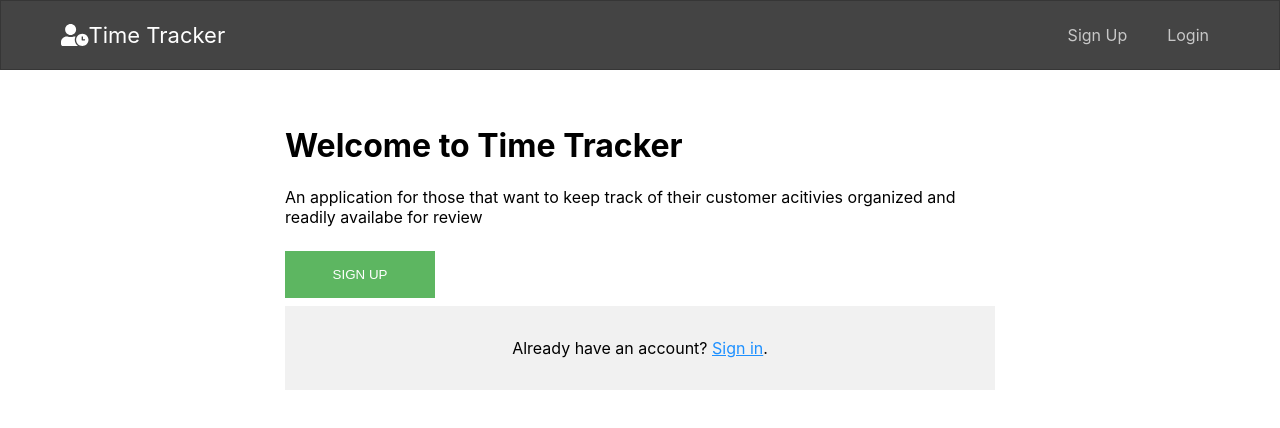
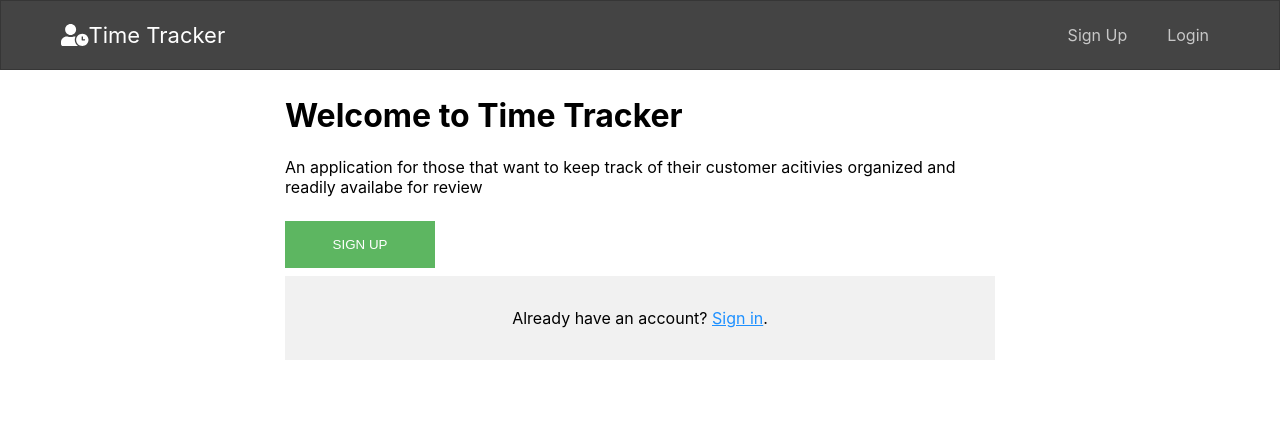
Before and after one commit to soriaj/time-tracker-client, a React (Create React App) app: page / in a window 1280 px wide. Shown: the top 428 px of the page. Built offline with nearby package versions, Linux system fonts and the light colour scheme.

Commit message:
- Add sticky header

```diff
--- a/src/components/App/App.css
+++ b/src/components/App/App.css
@@ -10,7 +10,7 @@
 }
 
 .App__main {
-   margin-top: 20px;
+   margin-top: 60px;
 }
 
 @media screen and (min-width: 1000px) {
--- a/src/components/Header/Header.css
+++ b/src/components/Header/Header.css
@@ -1,10 +1,11 @@
 /* FROM MY WIREFRAM */
 .navbar {
-   /* background-color: rgb(42, 141, 255); */
    background-color: #444;
    border: 1px solid rgba(0, 0, 0, 0.2);
    padding-bottom: 10px;
-   position: sticky;
+   position: fixed;
+   width: 100%;
+   top: 0;
 }
 
 .main-nav {
```
